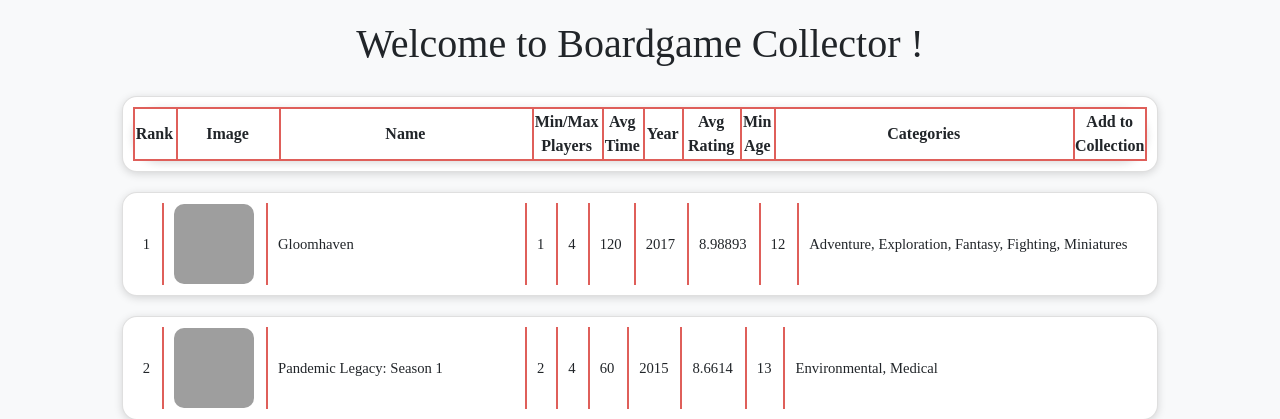
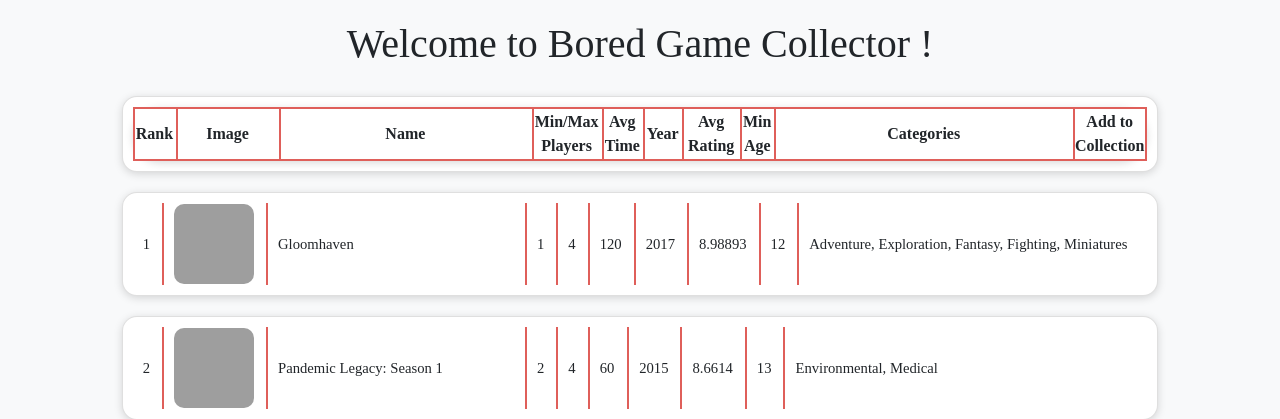
Before and after one commit to linton334/boardgameapp, a Flask app: page / in a window 1280 px wide. Shown: the part 76-495 px from the top of the page. Run offline with Flask 2, Linux system fonts and the light colour scheme; data comes from the database, SQL or seed files in the repository; lists and menus that the app fills with data are empty; some libraries are stand-ins or nearby versions; grey boxes are pictures that could not be loaded.

Commit message:
changed title

```diff
--- a/app/templates/base.html
+++ b/app/templates/base.html
@@ -7,7 +7,7 @@
     <!-- Bootstrap CSS -->
     <link rel="stylesheet" href="https://stackpath.bootstrapcdn.com/bootstrap/4.2.1/css/bootstrap.min.css" integrity="sha384-GJzZqFGwb1QTTN6wy59ffF1BuGJpLSa9DkKMp0DgiMDm4iYMj70gZWKYbI706tWS" crossorigin="anonymous">
     <link rel="stylesheet" href="{{url_for('static', filename='stylesheet.css')}}">
-    <title>BoardGameNerd</title>
+    <title>Bored Game Collector</title>
     <link rel="icon" type="image/x-icon" href="{{url_for('static', filename='favicon.ico')}}">
   </head>
   <body class=".defFont bg-light">
--- a/app/templates/boardgames.html
+++ b/app/templates/boardgames.html
@@ -4,7 +4,7 @@
 <div class="row d-flex justify-content-center align-items-center h-100">
     <div class="col-12 col-md-9 col-lg-7 col-xl-10" style="padding-top: 20px;">
         <center>
-            <h1>Welcome to Boardgame Collector !</h1>
+            <h1>Welcome to Bored Game Collector !</h1>
         </center>
     </div>
     <div class="col-12 col-md-9 col-lg-7 col-xl-10" style="padding-top: 20px;">
```
